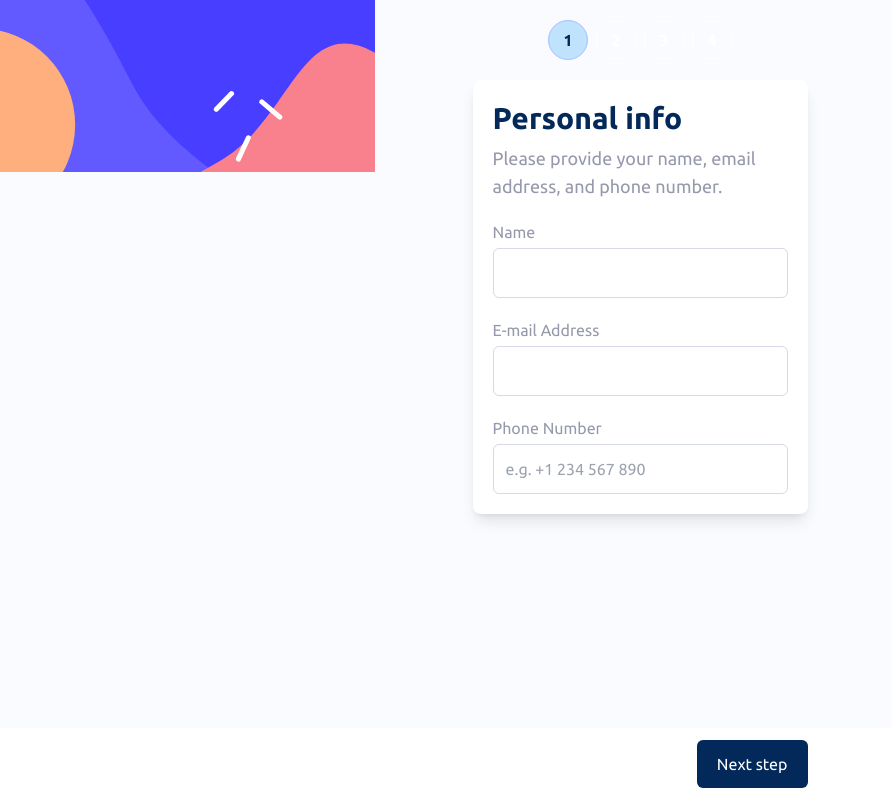
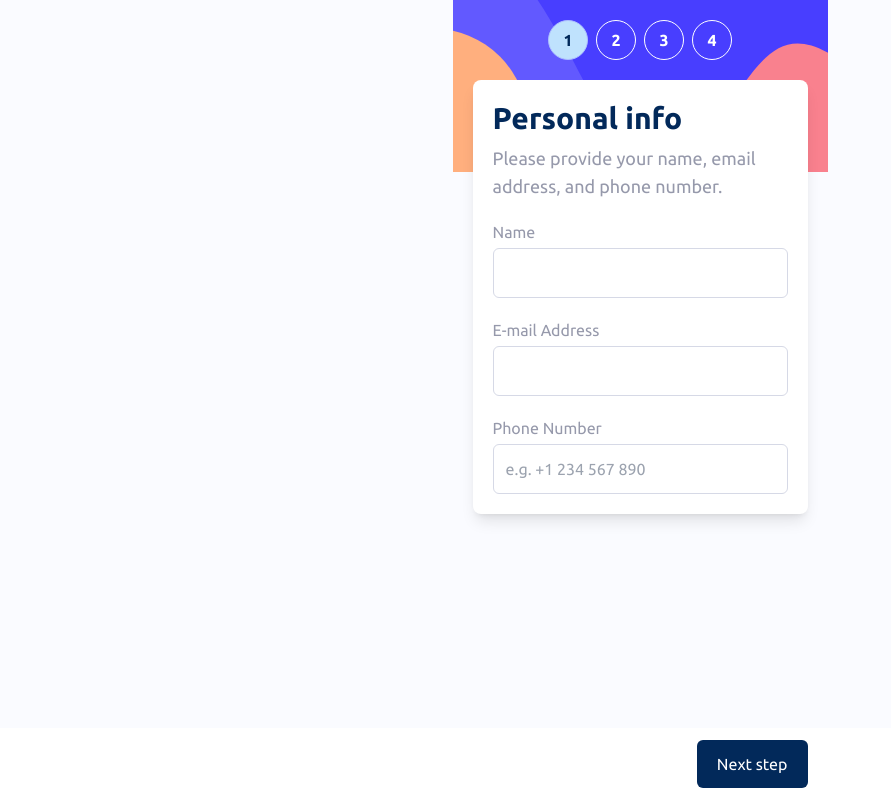
Before and after one commit to jzaplet/saas-checkout, a React (Vite) app: page / in a window 1280 px wide. Shown: the whole page, without its empty margins (0-891 px from the left). Built offline with nearby package versions, Linux system fonts and the light colour scheme.

Commit message:
Fixed Sidebar image & ThankYou padding

```diff
--- a/src/components/section/SidebarMobile.tsx
+++ b/src/components/section/SidebarMobile.tsx
@@ -9,14 +9,9 @@ function SidebarMobile() {
   const [currentStep] = useAtom(stepStore);
   return (
     <div className="relative xl:hidden">
-      <img
-        src={ImgSideBarMobile}
-        alt="Checkout BG"
-        className="absolute w-full max-w-[375px]"
-        width={375}
-        height={172}
-        style={{ zIndex: -1 }}
-      />
+      <div className="absolute w-full" style={{ zIndex: -1 }}>
+        <img src={ImgSideBarMobile} alt="Checkout BG" className="mx-auto max-w-[375px]" width={375} height={172} />
+      </div>
       <div className="flex justify-center gap-2 py-5">
         {stepViews.slice(0, 4).map((step, i) => (
           <StepCircle num={i + 1} active={i === currentStep - 1 || (i == 3 && currentStep === 5)} key={step.num} />
--- a/src/views/ThankYou.tsx
+++ b/src/views/ThankYou.tsx
@@ -3,7 +3,7 @@ import ImgThankYou from '../../assets/images/icon-thank-you.svg';
 function ThankYou(): JSX.Element {
   return (
     <form className="grid grid-cols-1 place-content-center text-center h-full">
-      <div className="flex flex-col items-center justify-center text-center">
+      <div className="flex flex-col items-center justify-center text-center py-10">
         <div className="text-center">
           <img src={ImgThankYou} alt="Thank you" width={80} height={80} />
         </div>
```
